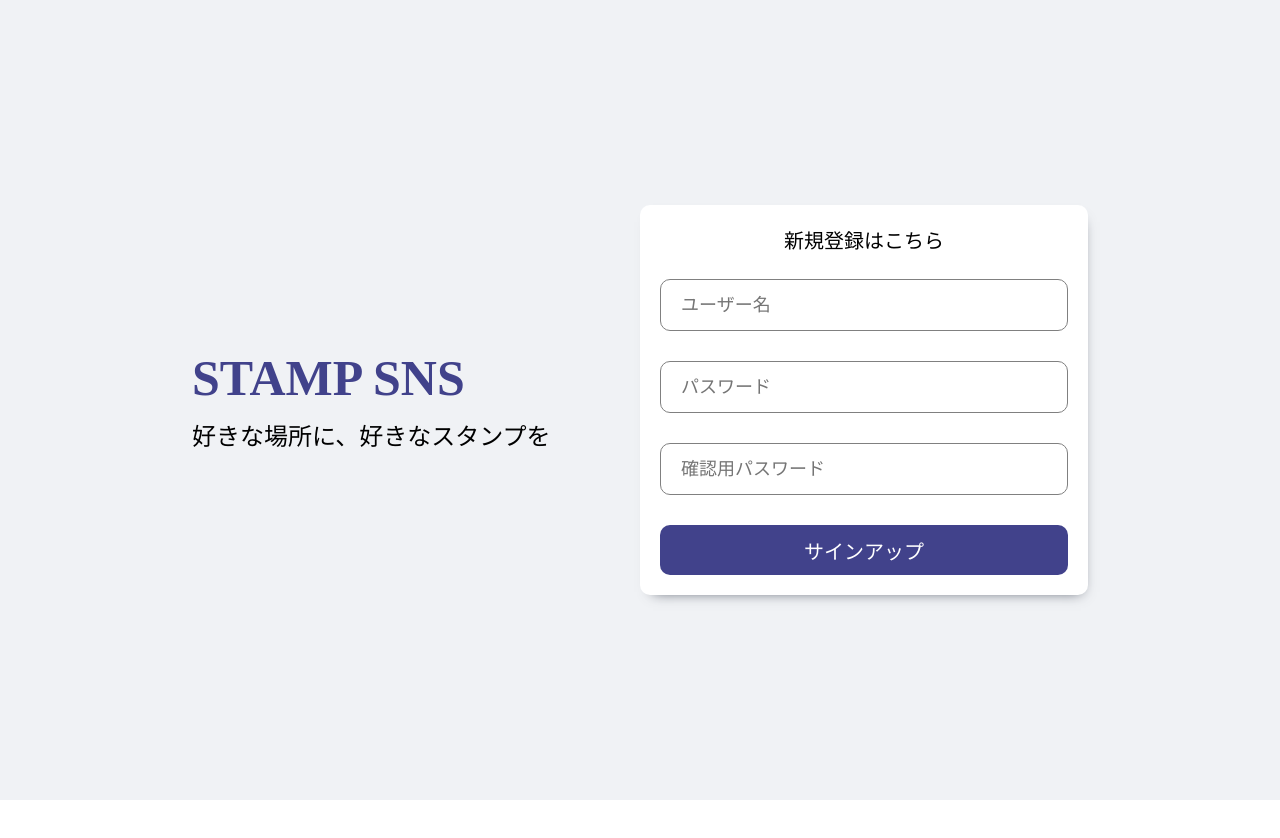
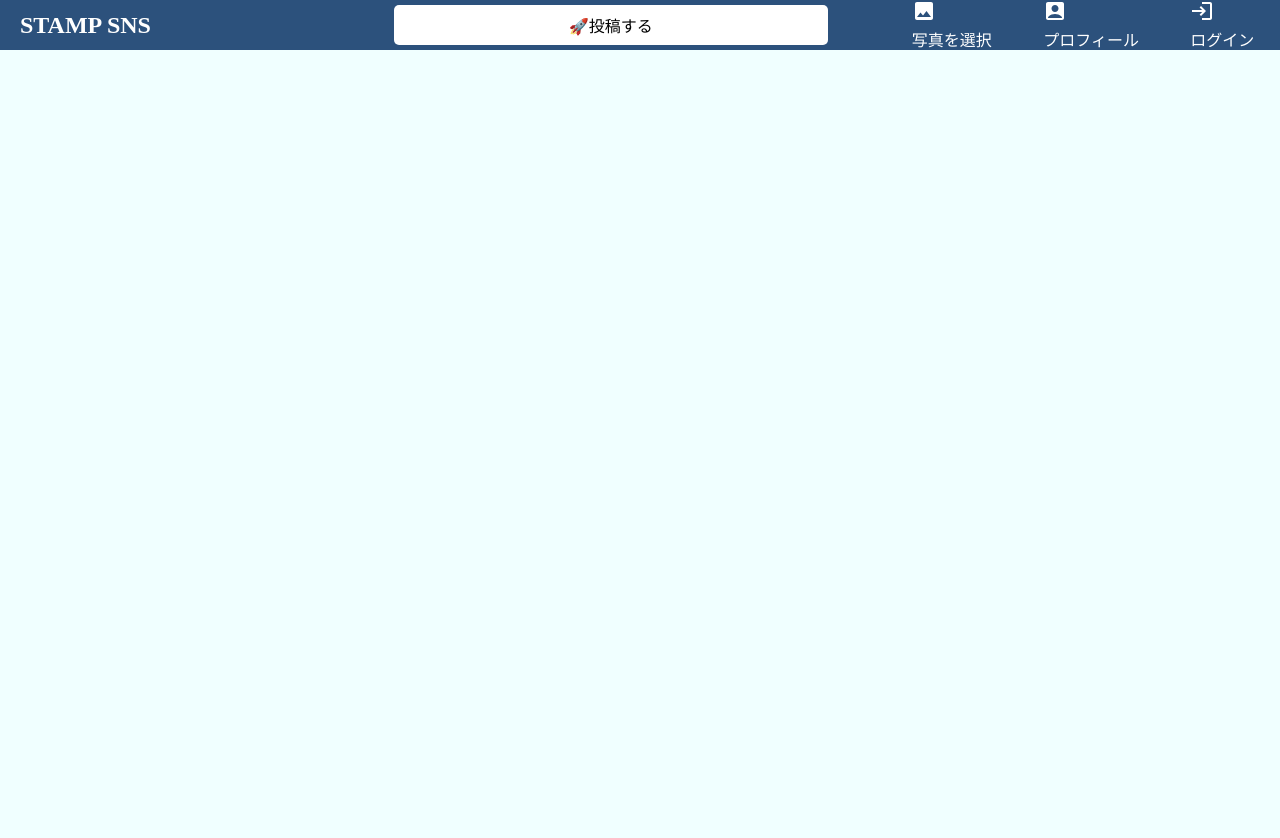
Before and after one commit to Sakai-Kaede/STAMP-SNS, a React (Create React App) app in the folder frontend/: page / in a window 1280 px wide. Shown: the top 838 px of the page. Before the commit the page ends 800 px from the top, so only its background shows below. Built offline with nearby package versions, Linux system fonts and the light colour scheme.

Commit message:
Routes set up

```diff
--- a/frontend/package.json
+++ b/frontend/package.json
@@ -13,6 +13,7 @@
     "@testing-library/user-event": "^13.5.0",
     "react": "^18.3.1",
     "react-dom": "^18.3.1",
+    "react-router-dom": "^6.24.0",
     "react-scripts": "5.0.1",
     "styled-components": "^6.1.11",
     "web-vitals": "^2.1.4"
--- a/frontend/src/App.js
+++ b/frontend/src/App.js
@@ -1,12 +1,17 @@
 import Home from "./pages/home/Home";
 import Login from "./pages/login/Login";
 import Register from "./pages/register/Register";
+import { BrowserRouter as Router, Route, Routes } from 'react-router-dom';
 
 function App() {
   return (
-    <div className="App">
-      <Register />
-    </div>
+    <Router>
+      <Routes>
+        <Route path='/' element={<Home />} />
+        <Route path='/login' element={<Login />} />
+        <Route path='/register' element={<Register />} />
+      </Routes>
+    </Router>
   );
 }
 
```
Also changed, not shown: 1 other file (tests, documents, lock files or other folders).
